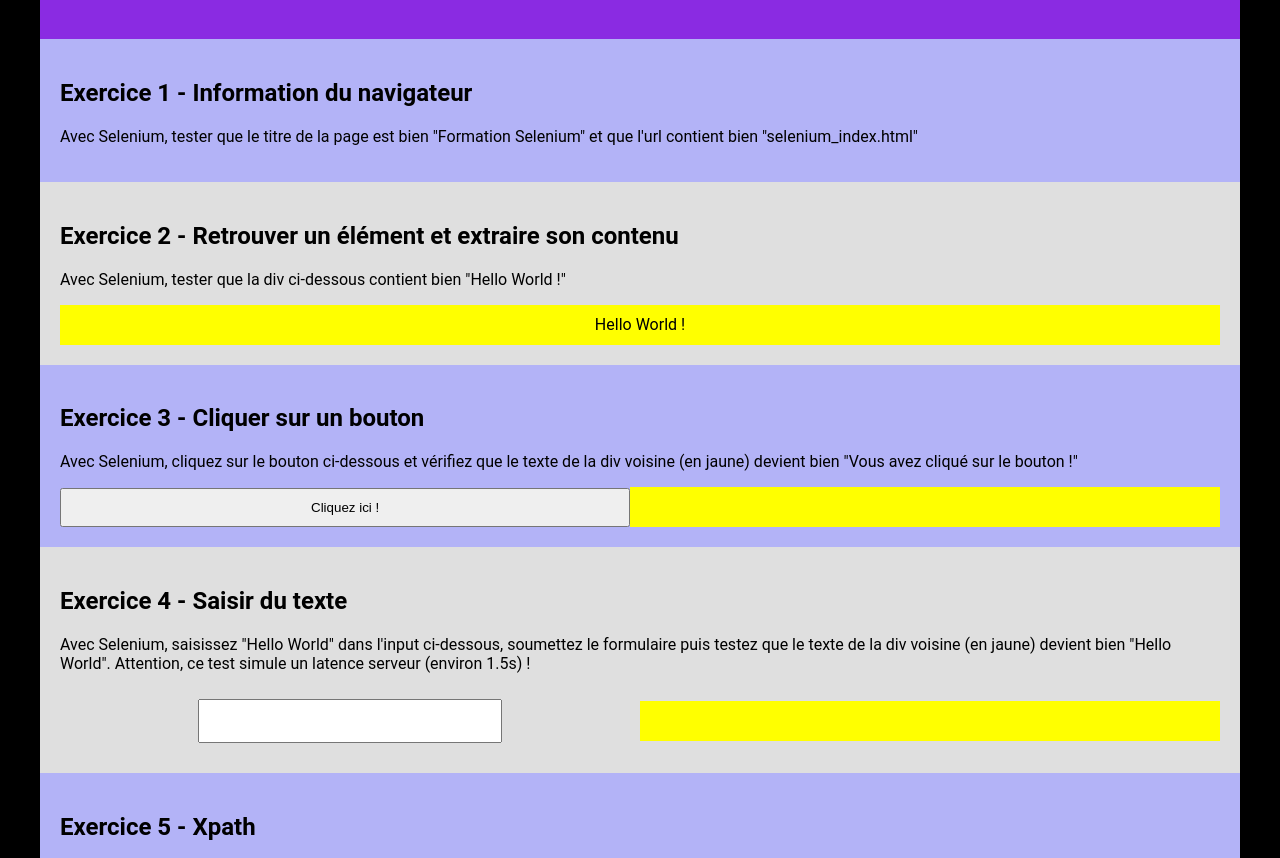
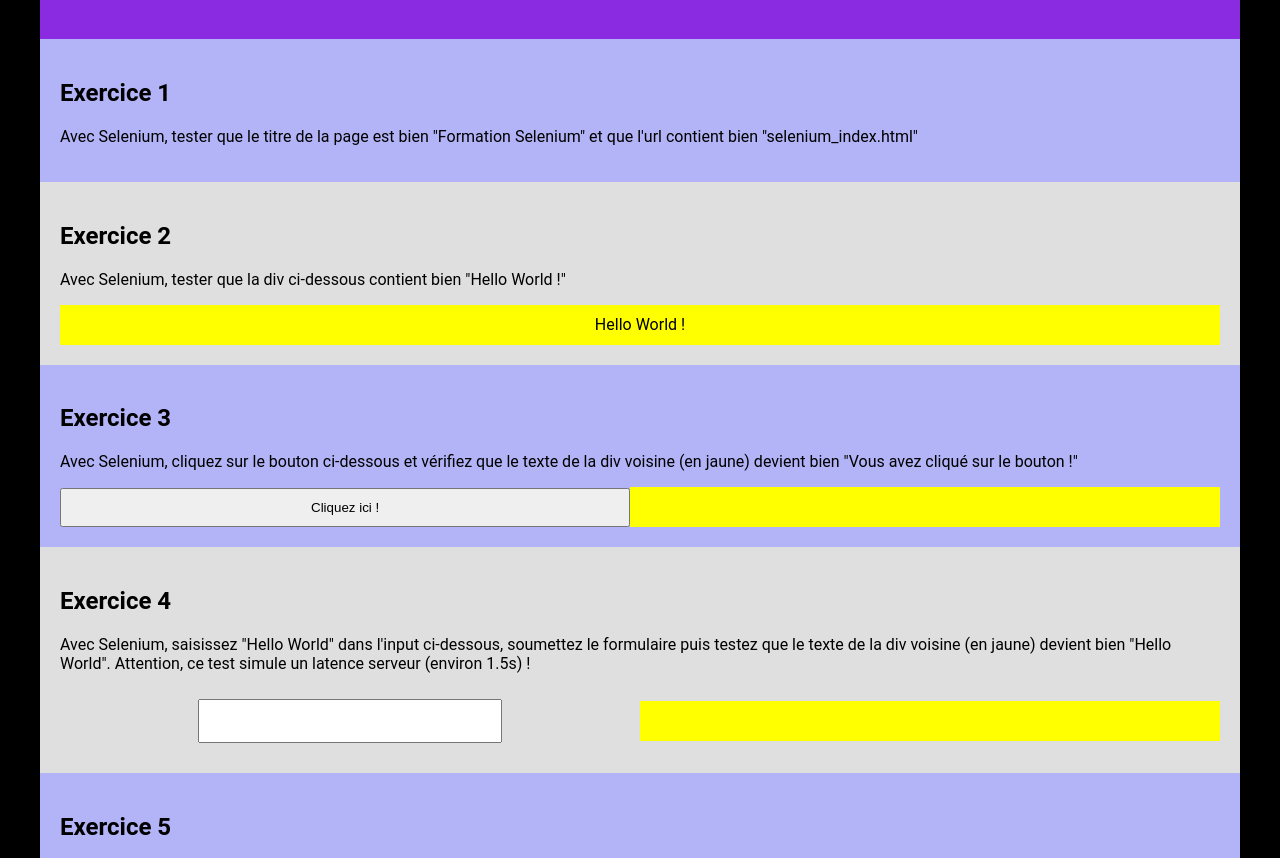
Before and after one commit to Ixiade-Dev/ixiade-dev.github.io, a plain HTML site: page test_selenium/selenium_index.html in a window 1280 px wide. Shown: the part 82-940 px from the top of the page. Drawn offline with Linux system fonts and the light colour scheme.

Commit message:
formation selenium

```diff
--- a/test_selenium/selenium_index.html
+++ b/test_selenium/selenium_index.html
@@ -12,18 +12,18 @@
     </header>
     <div style="background: chartreuse"></div>
     <section>
-        <h2>Exercice 1 - Information du navigateur</h2>
+        <h2>Exercice 1</h2>
         <p>Avec Selenium, tester que le titre de la page est bien "Formation Selenium" et que l'url contient bien "selenium_index.html"</p>
     </section>
     <section>
-        <h2>Exercice 2 - Retrouver un élément et extraire son contenu</h2>
+        <h2>Exercice 2</h2>
         <p>Avec Selenium, tester que la div ci-dessous contient bien "Hello World !"</p>
         <div class="flex">
             <div id="ex2-div">Hello World !</div>
         </div>
     </section>
     <section>
-        <h2>Exercice 3 - Cliquer sur un bouton</h2>
+        <h2>Exercice 3</h2>
         <p>Avec Selenium, cliquez sur le bouton ci-dessous et vérifiez que le texte de la div voisine (en jaune) devient bien "Vous avez cliqué sur le bouton !"</p>
         <div class="flex">
             <button id="ex3-btn" onclick="ex3BtnClick()">Cliquez ici !</button>
@@ -31,7 +31,7 @@
         </div>
     </section>
     <section>
-        <h2>Exercice 4 - Saisir du texte</h2>
+        <h2>Exercice 4</h2>
         <p>Avec Selenium, saisissez "Hello World" dans l'input ci-dessous, soumettez le formulaire puis testez que le texte de la div voisine (en jaune) devient bien "Hello World". Attention, ce test simule un latence serveur (environ 1.5s) !</p>
         <div class="flex">
             <form onsubmit="ex4InputSubmit(event)">
@@ -41,7 +41,7 @@
         </div>
     </section>
     <section>
-        <h2>Exercice 5 - Xpath</h2>
+        <h2>Exercice 5</h2>
         <p>Avec Selenium, retrouvez l'élément contenant "Hello World" et testez son contenu</p>
         <div class="flex">
             <div>
@@ -65,7 +65,7 @@
         </div>
     </section>
     <section>
-        <h2>Exercice 6 - Script</h2>
+        <h2>Exercice 6</h2>
         <p>Avec Selenium, cliquez sur la boite verte et testez que vous avez bien navigué sur une autre page. Cet exercice contient plusieurs pièges.</p>
         <div class="flex">
             <div class="ex6-box"></div>
```
Also changed, not shown: test_selenium/selenium_page2.html (+1 -1 lines).
